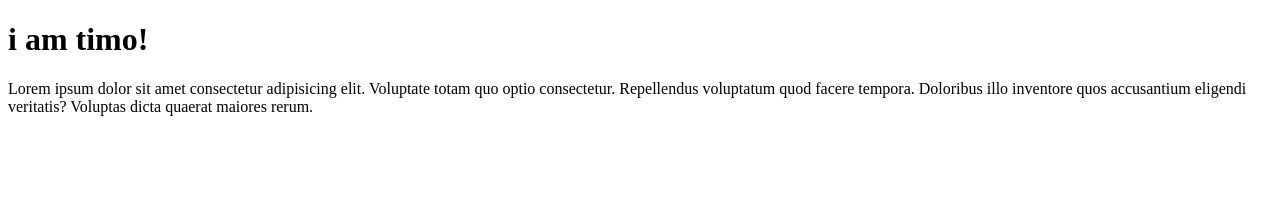
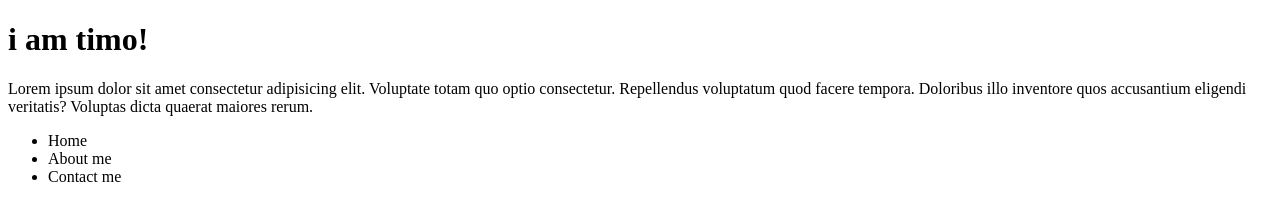
Before and after one commit to timo272/learn-git, a plain HTML site: page index.html in a window 1280 px wide. Drawn offline with Linux system fonts and the light colour scheme.

Commit message:
chanched index file

```diff
--- a/index.html
+++ b/index.html
@@ -8,5 +8,10 @@
 <body>
     <h1>i am timo!</h1>
     <p>Lorem ipsum dolor sit amet consectetur adipisicing elit. Voluptate totam quo optio consectetur. Repellendus voluptatum quod facere tempora. Doloribus illo inventore quos accusantium eligendi veritatis? Voluptas dicta quaerat maiores rerum.</p>
+    <ul>
+        <li>Home</li>
+        <li>About me</li>
+        <li>Contact me</li>
+    </ul>
 </body>
 </html>
```
